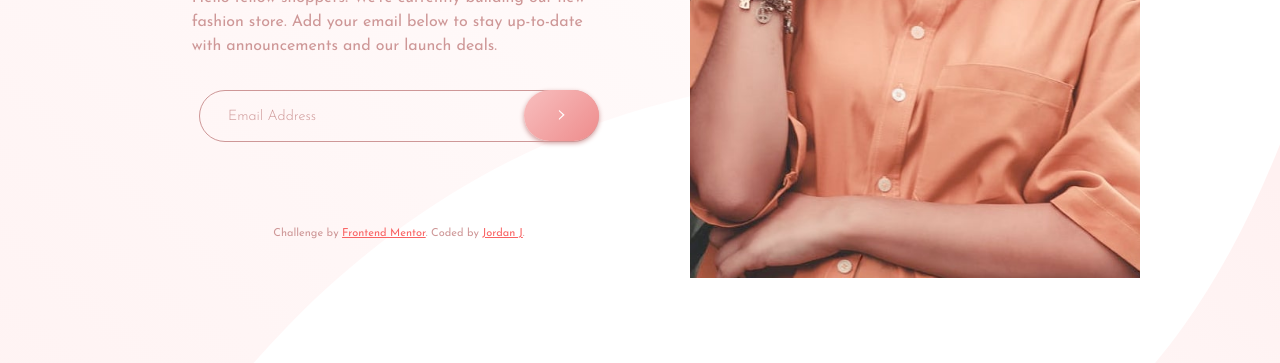
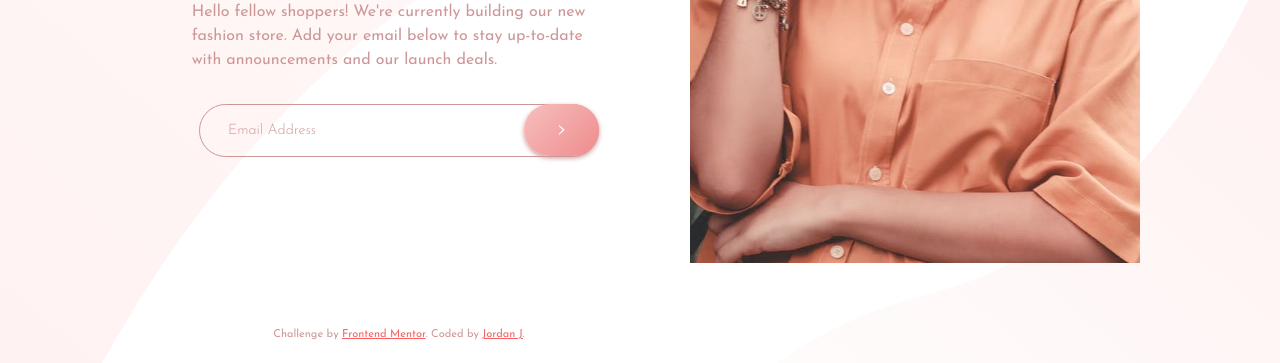
Before and after one commit to jordanr2m/base-apparel-coming-soon, a plain HTML site: page index.html in a window 1280 px wide. Shown: the part 437-800 px from the top of the page. Drawn offline with Linux system fonts and the light colour scheme.

Commit message:
Fixed small formatting issues.

```diff
--- a/css/style.css
+++ b/css/style.css
@@ -15,16 +15,15 @@ body {
     align-items: center;
     justify-content: center;
     flex-direction: column;
-    background-image: url("../images/bg-pattern-desktop.svg");
+    background: url("../images/bg-pattern-desktop.svg") center repeat;
     background-size: cover;
-    min-width: 240px;
 }
 
 .content-wrapper {
     width: 90%;
     max-width: 375px;
-    background: linear-gradient(135deg, hsl(0, 0%, 100%), hsl(0, 100%, 98%));
     padding: 0;
+    height: 100%;
 }
 
 header {
@@ -149,7 +148,10 @@ input[type=email]:active {
 .attribution {
     font-size: 11px;
     text-align: center;
-    padding-top: 2rem;
+    padding: 0;
+    margin: 0;
+    position: absolute;
+    bottom: 1rem;
 }
 
 .attribution a {
@@ -169,6 +171,7 @@ input[type=email]:active {
         display: flex;
         max-width: 1000px;
         background: transparent;
+        height: 600px; /* Set height to prevent form size from changing when JS is applied */
         /* border: 1px solid green; */
     }
 
@@ -233,7 +236,6 @@ input[type=email]:active {
     }
 
     .attribution {
-        padding-top: 5rem;
-        margin: 0;
+        bottom: 1rem;
     }
 }
```
Also changed, not shown: index.html (+1 -1 lines).
